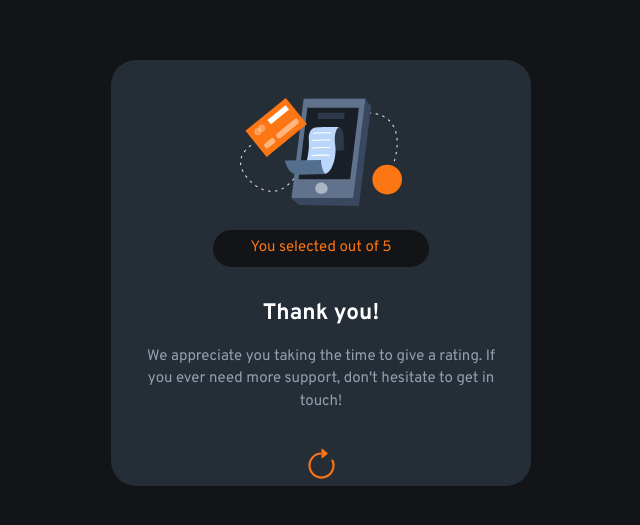
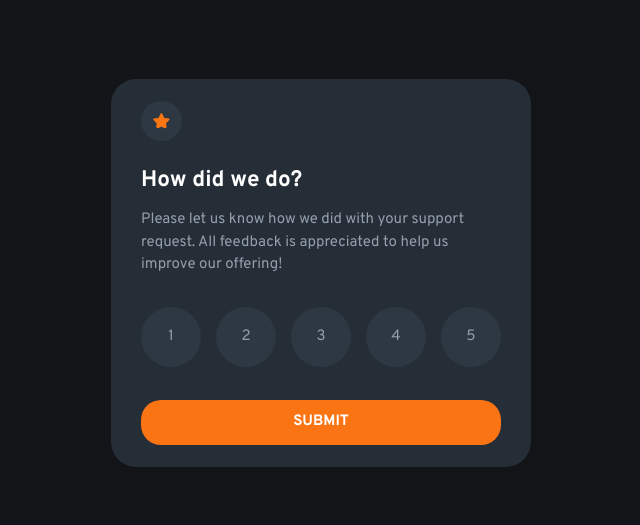
Before and after one commit to mamba-dev-KE/interactive-rating-component, a React (Create React App) app: page / in a window 1280 px wide. Shown: the part 127-652 px from the top of the page, without its empty margins (319-959 px from the left). Built offline with nearby package versions, Linux system fonts and the light colour scheme.

Commit message:
state change

```diff
--- a/src/App.jsx
+++ b/src/App.jsx
@@ -5,7 +5,7 @@ import Card from "./components/Card/Card";
 function App() {
   const initialState = {
     rating: null,
-    isSubmitted: true,
+    isSubmitted: false,
   };
 
   const [state, dispatch] = useReducer(reducer, initialState);
--- a/src/components/Card/Card.jsx
+++ b/src/components/Card/Card.jsx
@@ -28,20 +28,20 @@ const Card = ({ dispatch, rating, isSubmitted }) => {
     >
       {!isSubmitted ? (
         <>
-          <img className="rating-card__icon" src={star} alt="star" />
-          <h1 className="rating-card__title">How did we do?</h1>
-          <p className="rating-card__text">
+          <motion.img className="rating-card__icon" src={star} alt="star" />
+          <motion.h1 className="rating-card__title">How did we do?</motion.h1>
+          <motion.p className="rating-card__text">
             Please let us know how we did with your support request. All
             feedback is appreciated to help us improve our offering!
-          </p>
+          </motion.p>
           <Ratings dispatch={dispatch} rating={rating} />
-          <button
+          <motion.button
             className="rating-card__btn flex flex-center pointer"
             type="submit"
             onClick={handleSubmit}
           >
             Submit
-          </button>
+          </motion.button>
         </>
       ) : (
         <motion.div className="rating-card__thanks">
```
